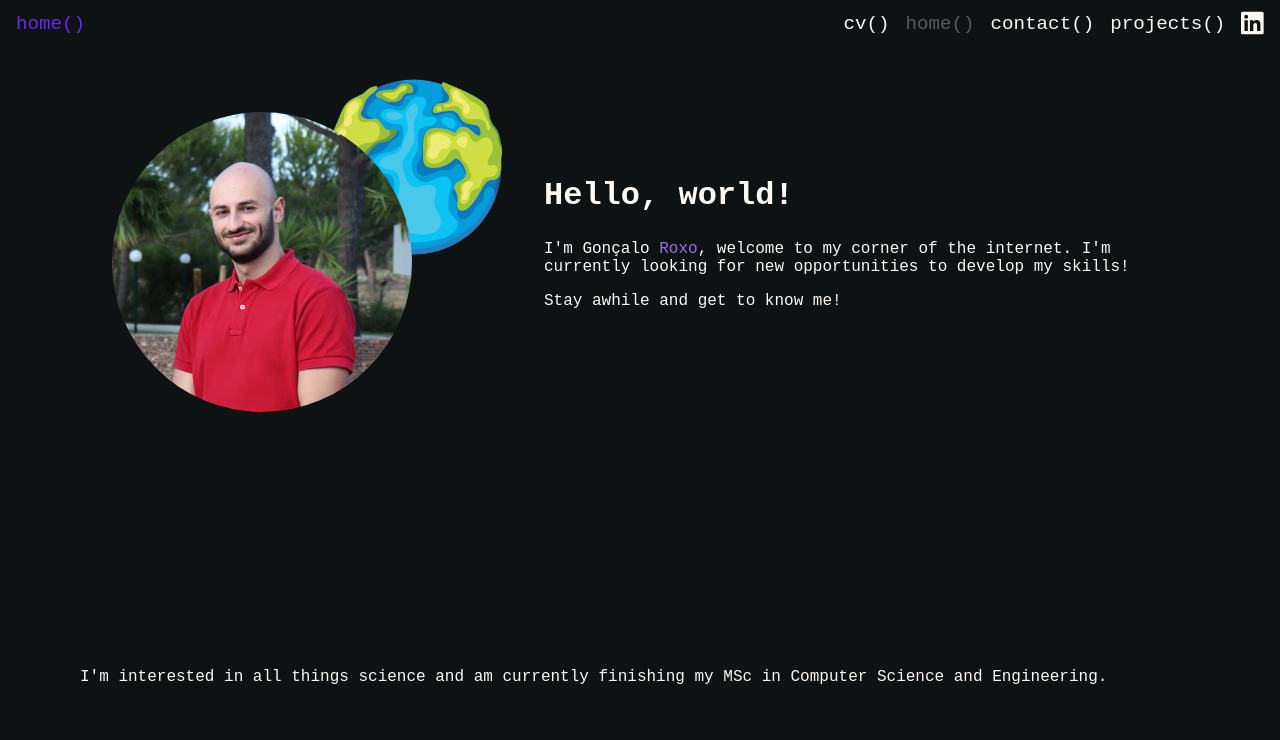
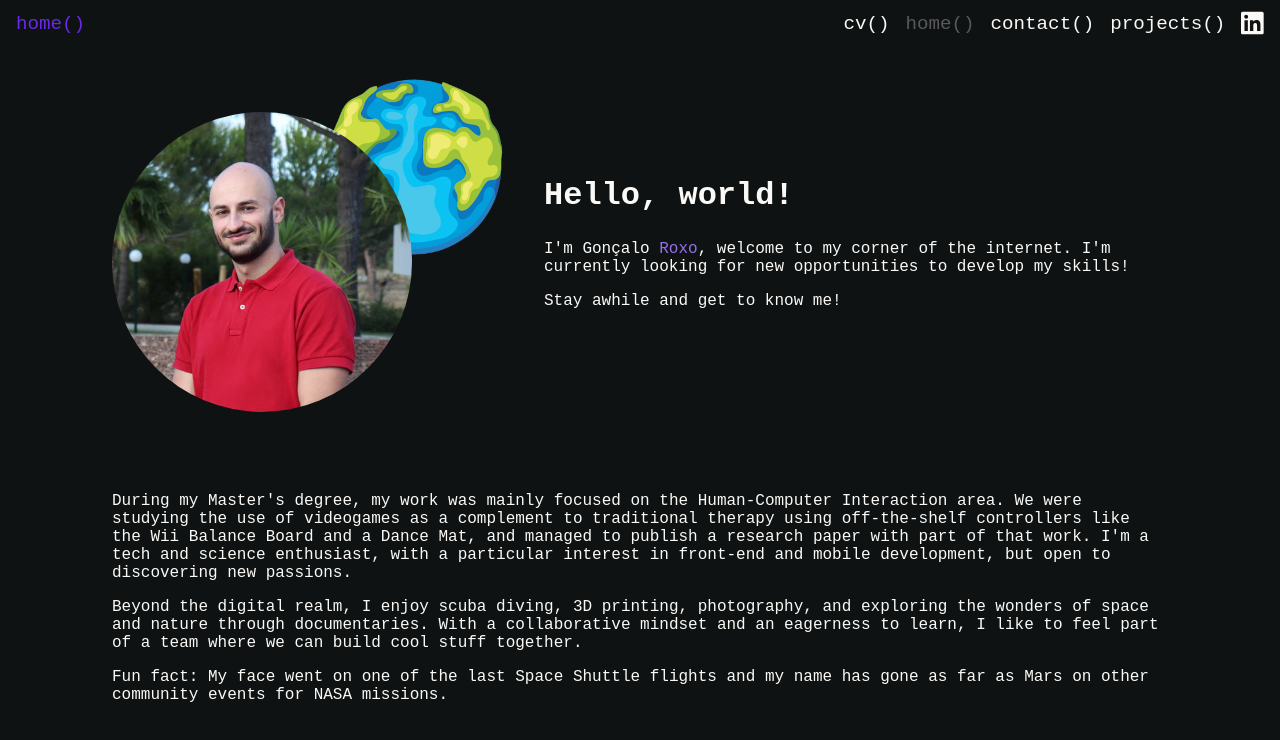
Before and after one commit to gsPurple/personal-page, a React (Create React App) app: page / in a window 1280 px wide. Shown: the top 740 px of the page. Built offline with nearby package versions, Linux system fonts and the light colour scheme.

Commit message:
home page text

```diff
--- a/src/index.css
+++ b/src/index.css
@@ -436,6 +436,10 @@ body {
     margin: 2rem auto;
   }
 
+  .shjs {
+    padding: 0rem 2rem 0rem 2rem;
+  }
+
   #welcome-img {
     margin: 2rem 2rem;
   }
--- a/src/pages/CV.js
+++ b/src/pages/CV.js
@@ -30,7 +30,6 @@ const CV = () => {
                         <h3 className='light-purp'>Erasmus+ Program</h3>
                         <ul className='ul-cv'>
                             <li>Comenius University Bratislava - Slovakia</li>
-                            <li>1st Semester (2018/2019)</li>
                         </ul>
                         <h3 className='light-purp'>Science and Technology - Secondary Education</h3>
                         <ul className='ul-cv'>
@@ -55,7 +54,8 @@ const CV = () => {
                         <h3 className='light-purp'>NOVA LINCS</h3>
                         <ul className='ul-cv'>
                             <li>Project: "Pervasive Framework to Support Smart Therapy of Children with Special Needs"</li>
-                            <li>Full paper: "Dance Mat Fun - A Participatory Design of Exergames for Children with Disabilities” in Springer{'\u2019'}s Pervasive Computing Technologies for Healthcare, presented at the 16th EAI International Conference of Pervasive Health</li>
+                            <li>Full paper: "Dance Mat Fun - A Participatory Design of Exergames for Children with Disabilities” in Springer{'\u2019'}s Pervasive Computing Technologies for Healthcare,
+                            presented at the <a href="https://pervasivehealth.eai-conferences.org/2022/" target="_blank" rel='noopener noreferrer'>16th EAI International Conference of Pervasive Health</a></li>
                             <li>March - September (2022)</li>
                         </ul>
                     </div>
--- a/src/pages/Contact.js
+++ b/src/pages/Contact.js
@@ -28,10 +28,10 @@ const Contact = () => {
                                 <p>Feel free to shoot me a message and I'll get back to you as soon as I can!</p>
                             </div>
                             <div id='contact-form-name'>
-                                <input id="name" classname='formtext' type='text' placeholder='Name' name='from_name' required aria-required="true"/>
+                                <input id="name" className='formtext' type='text' placeholder='Name' name='from_name' required aria-required="true"/>
                             </div>
                             <div id='contact-form-email'>
-                                <input classname='formtext' type='email' placeholder='Email' name='from_email' required aria-required="true"/>
+                                <input className='formtext' type='email' placeholder='Email' name='from_email' required aria-required="true"/>
                             </div>
                             <div id='contact-form-message'>
                                 <textarea cols='30' rows='8' placeholder='Your Message' name='message'/>
--- a/src/pages/Home.js
+++ b/src/pages/Home.js
@@ -16,9 +16,17 @@ const Home = () => {
                 </div>
                 {/*<a href="https://www.freepik.com/vectors/geography">Geography vector created by brgfx - www.freepik.com</a>*/}
             </section>
-            <div className='space'></div>
+
             <section className='section-container'>
-                I'm interested in all things science and am currently finishing my MSc in Computer Science and Engineering.
+                <div className='shjs'>
+                    <p>During my Master's degree, my work was mainly focused on the Human-Computer Interaction area. We were studying the use of videogames as a complement to traditional therapy using off-the-shelf controllers like the Wii Balance Board
+                    and a Dance Mat, and managed to publish a research paper with part of that work. I'm a tech and science enthusiast, with a particular interest in front-end and mobile development, but open to discovering new passions.</p>
+
+                    <p>Beyond the digital realm, I enjoy scuba diving, 3D printing, photography, and exploring the wonders of space and nature through documentaries.
+                    With a collaborative mindset and an eagerness to learn, I like to feel part of a team where we can build cool stuff together.</p>
+
+                    <p>Fun fact: My face went on one of the last Space Shuttle flights and my name has gone as far as Mars on other community events for NASA missions.</p>
+                </div>
             </section>
         </div>
     )
```
